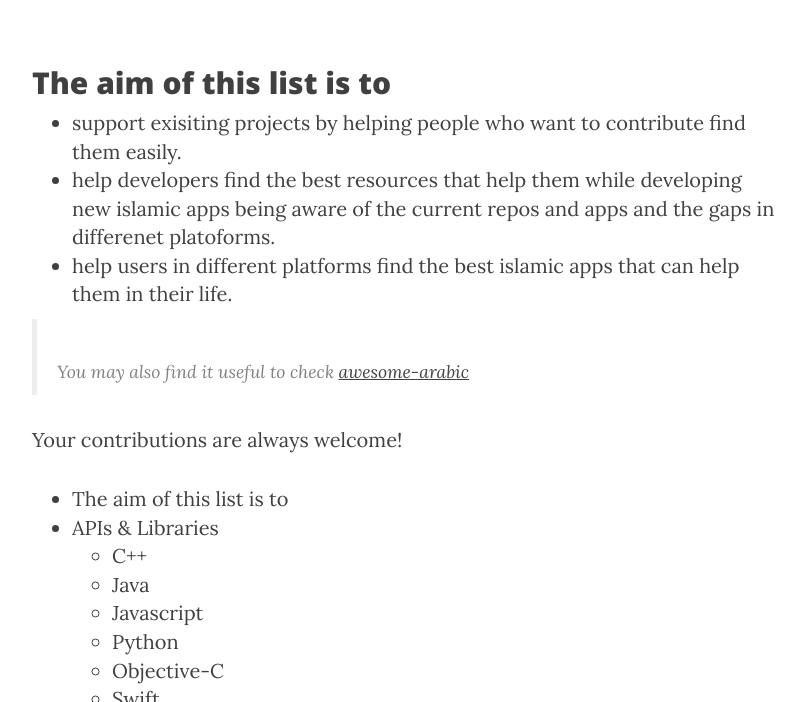
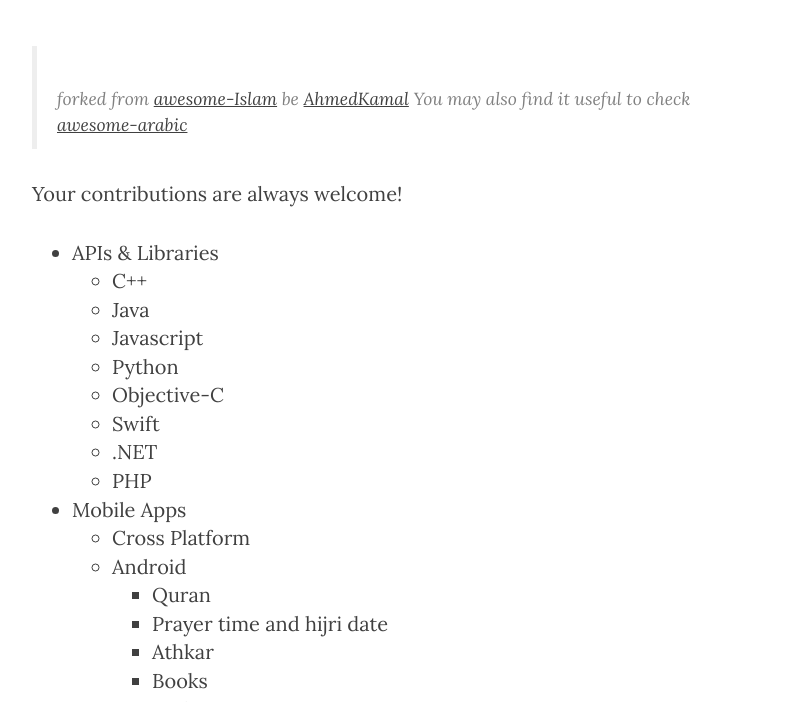
Before and after one commit to fekracomputers/fekracomputers.github.io, a Jekyll site: the page built from _posts/2017-07-03-open-source-islamic-list.md, in a window 1280 px wide and 900 px high, scrolled down 363 px, cut to the strip 198-900 px from the top of the window. Shown: the whole strip, without its empty margins (233-1037 px from the left). Built offline with Jekyll 4.4.1, drawn with Linux system fonts in a browser that asks for light colours; nearby versions of some CDN libraries; some of the changed text lies outside the part shown.

```diff
--- a/_posts/2017-07-03-open-source-islamic-list.md
+++ b/_posts/2017-07-03-open-source-islamic-list.md
@@ -8,11 +8,8 @@
 comments: true
 tags: [ islamic_open_source ]
 ---
-## The aim of this list is to
-- support exisiting projects by helping people who want to contribute find them easily.
-- help developers find the best resources that help them while developing new islamic apps being aware of the current repos and apps and the gaps in differenet platoforms.
-- help users in different platforms find the best islamic apps that can help them in their life.
 
+> forked from [awesome-Islam](https://github.com/AhmedKamal/awesome-Islam) be [AhmedKamal](https://github.com/AhmedKamal)
 > You may also find it useful to check [awesome-arabic](https://github.com/01walid/awesome-arabic)
 
 Your contributions are always welcome!
```
Also changed, not shown: other parts of _posts/2017-07-03-open-source-islamic-list.md (+2 -0 lines).
